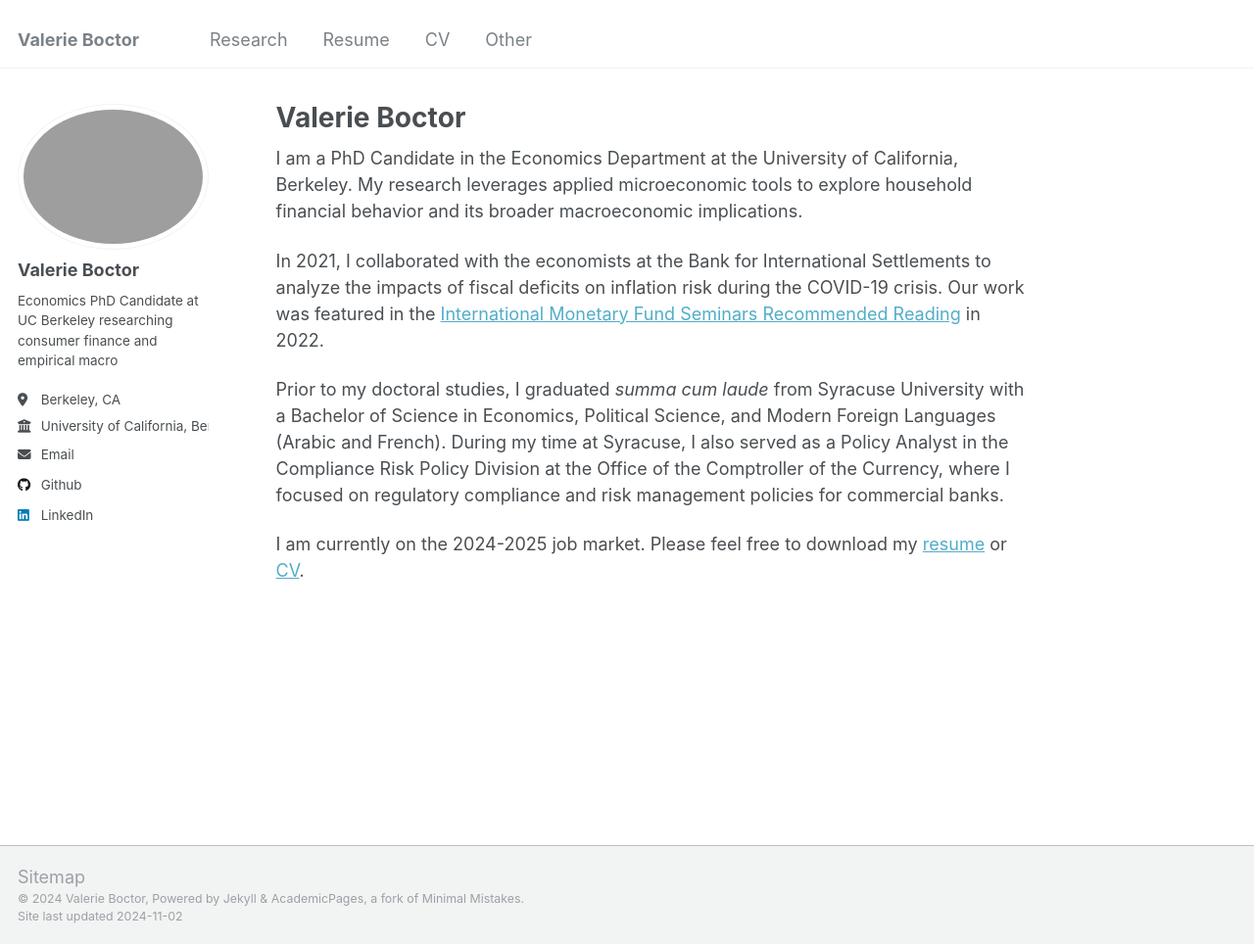
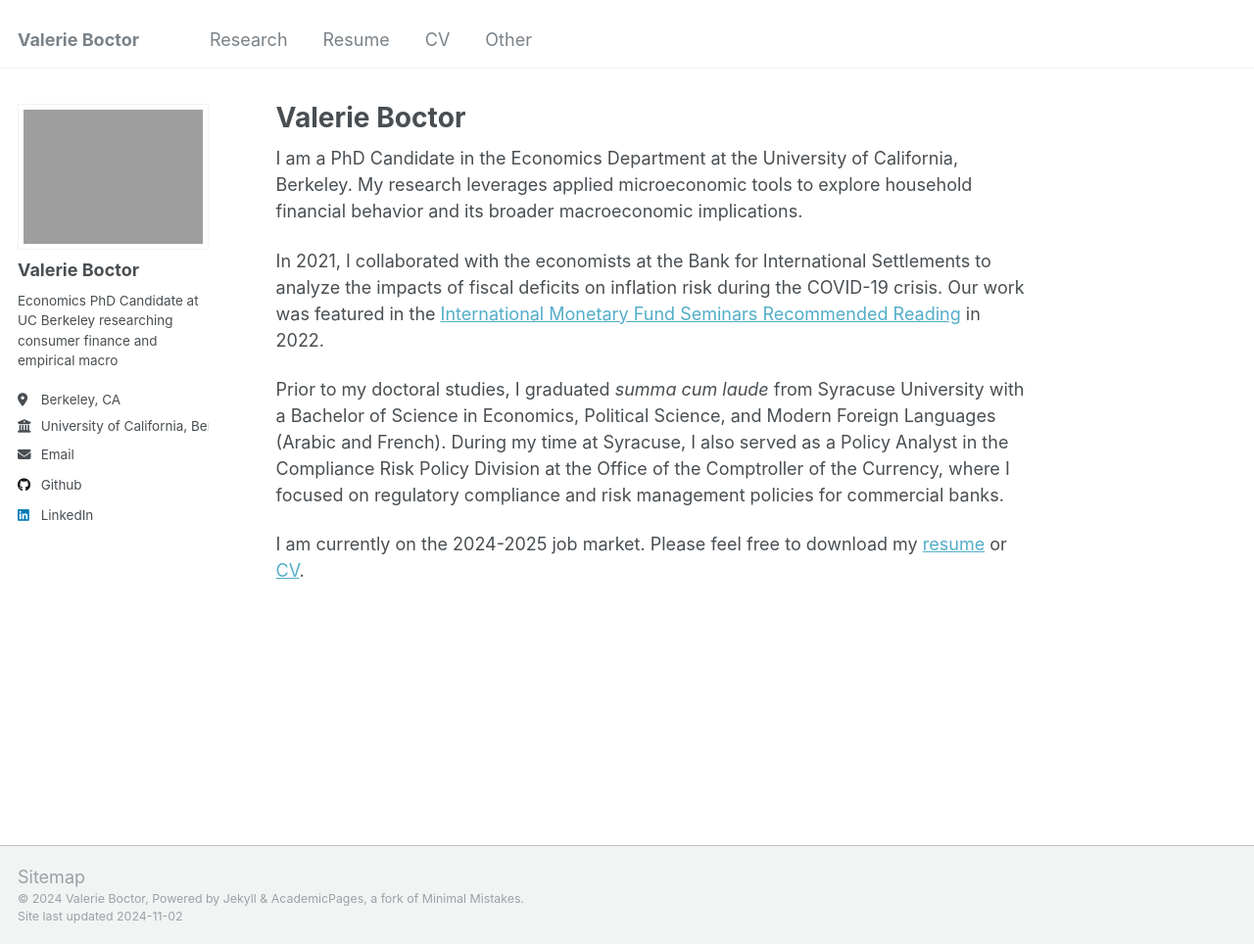
Before and after one commit to valerieboctor/valerieboctor.github.io, a Jekyll site: the page built from _pages/about.md, in a window 1280 px wide and 964 px high. Shown: the whole window at 98% size. Built offline with Jekyll 4.4.1, drawn with Linux system fonts in a browser that asks for light colours.

Commit message:
pic size

```diff
--- a/_sass/_sidebar.scss
+++ b/_sass/_sidebar.scss
@@ -79,7 +79,7 @@
 .author__avatar {
   display: table-cell;
   vertical-align: top;
-  width: 36px;
+  width: auto;
 
   @include breakpoint($large) {
     display: block;
@@ -88,9 +88,10 @@
   }
 
   img {
-    max-width: 250px;  /* Increase the size of the image */
-    border-radius: 50%; /* This makes the image circular */
-    object-fit: cover;  /* Ensures the image covers the circle properly */
+    max-width: 300px; /* Increase size as desired */
+    height: auto; /* Maintain aspect ratio */
+    border-radius: 0; /* Remove circular shape */
+    object-fit: cover;
 
     @include breakpoint($large) {
       padding: 5px;
```
Also changed, not shown: 1 other file.
